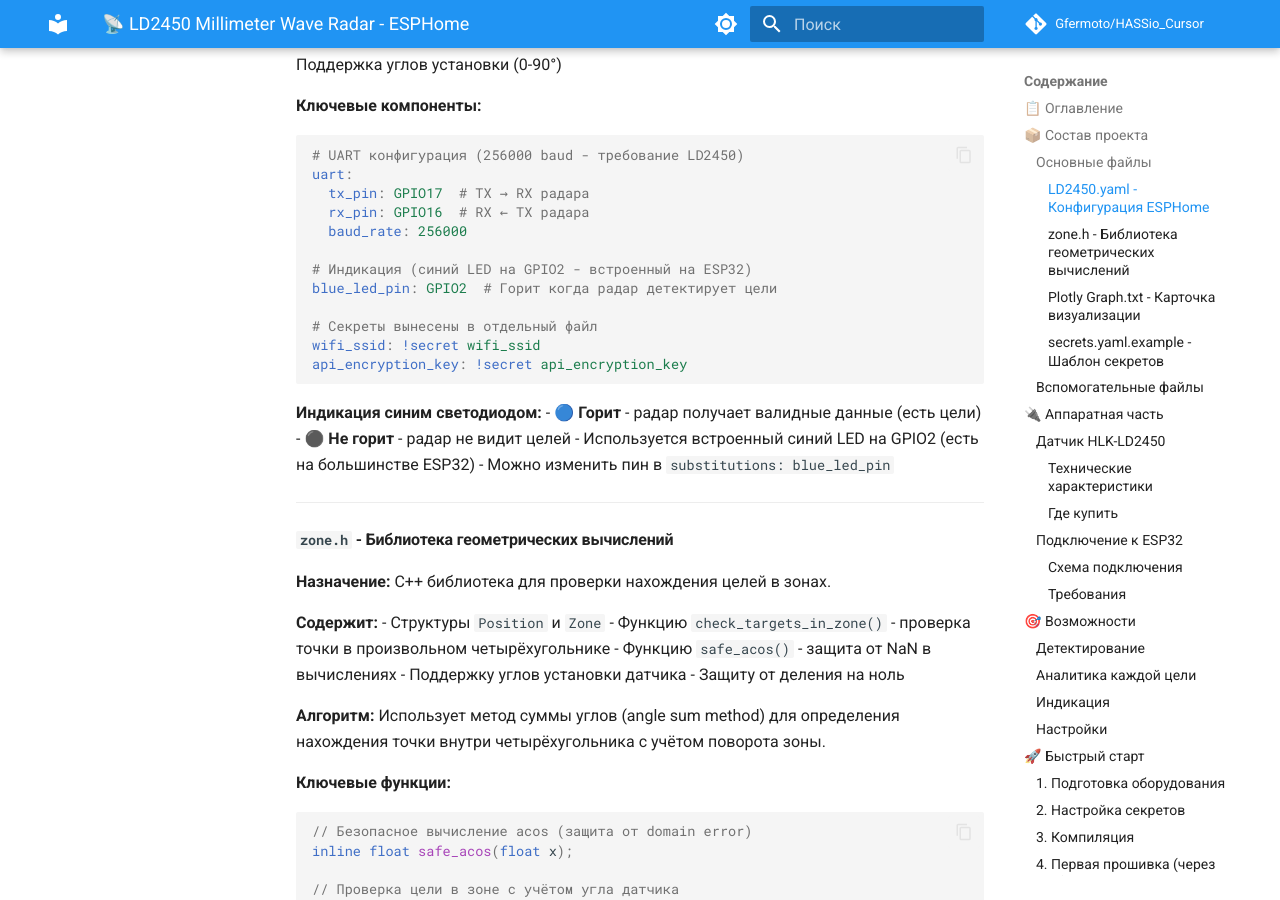
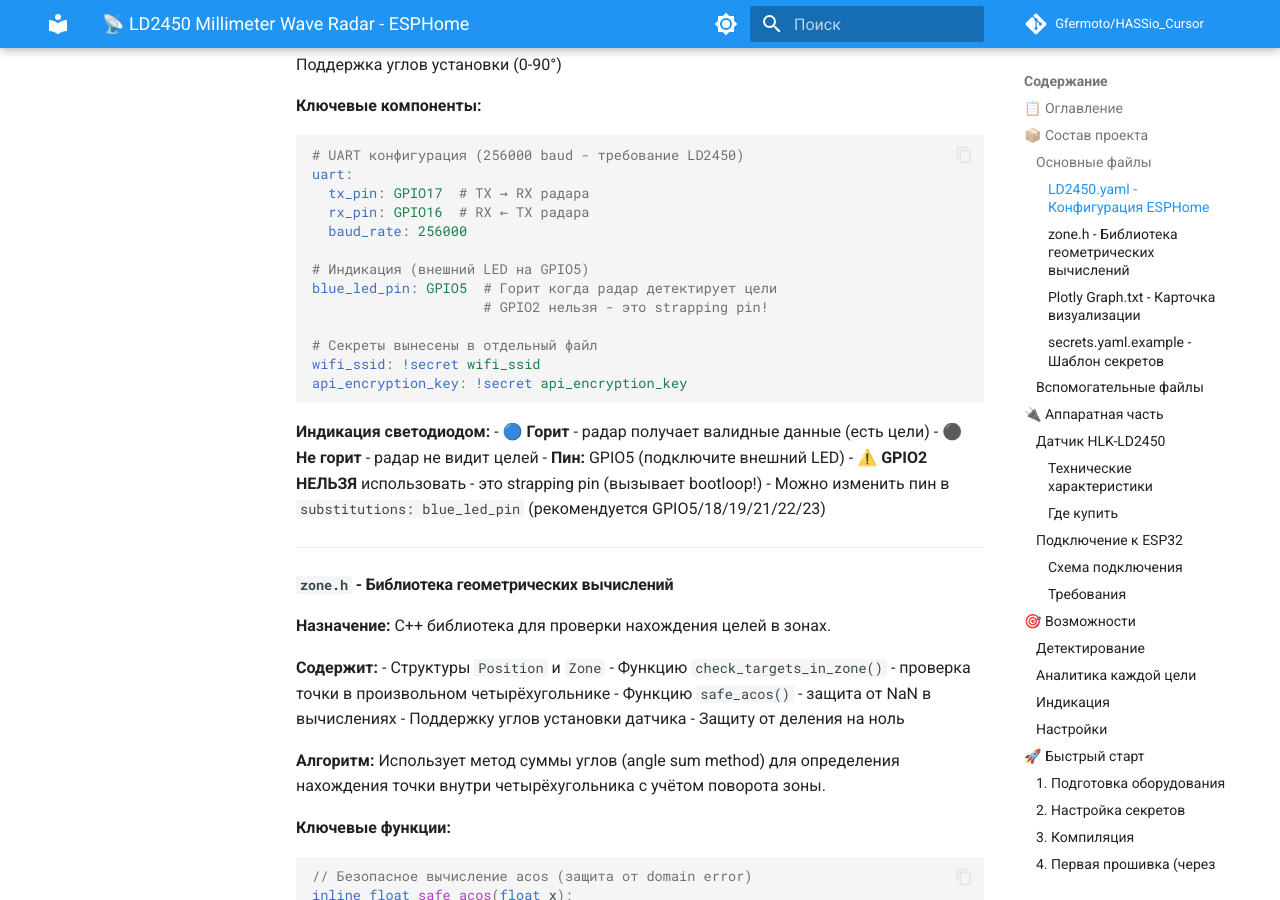
Before and after one commit to Gfermoto/HASSio_Cursor, an MkDocs documentation site: the page built from docs/examples/esphome/LD2450/README.md, in a window 1280 px wide and 900 px high, scrolled down 1046 px. Built offline with MkDocs 1.6.1 and Material for MkDocs 9.7.7, drawn with Linux system fonts in a browser that asks for light colours; comment, search, counter and statistics services are not loaded; some of the changed text lies outside the part shown.

Commit message:
fix(esphome/LD2450): КРИТИЧЕСКОЕ ИСПРАВЛЕНИЕ bootloop GPIO2
🚨 СРОЧНОЕ ИСПРАВЛЕНИЕ:
- GPIO2 → GPIO5 для LED индикации
- GPIO2 это strapping pin на ESP32 - вызывает bootloop!
- Теперь используется GPIO5 (безопасный пин)

❌ Проблема:
ESP32 в бесконечном цикле перезагрузок:
"No bootable app partitions in the partition table"

✅ Решение:
- Изменён blue_led_pin: GPIO2 → GPIO5
- GPIO5 безопасен для использования
- Требуется внешний LED (GPIO5 → LED → 220Ω → GND)

⚠️ Strapping pins на ESP32 (НЕЛЬЗЯ использовать):
- GPIO0 - boot mode
- GPIO2 - boot mode (download/flash)
- GPIO12 - flash voltage
- GPIO15 - boot mode

✅ Безопасные пины для LED:
GPIO5, GPIO18, GPIO19, GPIO21, GPIO22, GPIO23

BREAKING CHANGE: Требуется перепрошивка ESP32 через USB

````diff
--- a/docs/examples/esphome/LD2450/LD2450.yaml
+++ b/docs/examples/esphome/LD2450/LD2450.yaml
@@ -17,9 +17,10 @@
   # specify below pin numbers of your LD2450
   tx_pin_ld2450: GPIO17
   rx_pin_ld2450: GPIO16
-  # Blue LED indicator (GPIO2 - built-in blue LED on most ESP32)
+  # Blue LED indicator (GPIO2 is strapping pin - use external LED!)
   # Lights up when radar receives valid data from targets
-  blue_led_pin: GPIO2
+  # Change to your external LED pin or use GPIO5/GPIO18/GPIO19/GPIO21/GPIO22/GPIO23
+  blue_led_pin: GPIO5
 
 #ESP32/LD2450 : Human Presence Sensor by Zone
 esphome:
--- a/docs/examples/esphome/LD2450/README.md
+++ b/docs/examples/esphome/LD2450/README.md
@@ -46,19 +46,21 @@
   rx_pin: GPIO16  # RX ← TX радара
   baud_rate: 256000
 
-# Индикация (синий LED на GPIO2 - встроенный на ESP32)
-blue_led_pin: GPIO2  # Горит когда радар детектирует цели
+# Индикация (внешний LED на GPIO5)
+blue_led_pin: GPIO5  # Горит когда радар детектирует цели
+                     # GPIO2 нельзя - это strapping pin!
 
 # Секреты вынесены в отдельный файл
 wifi_ssid: !secret wifi_ssid
 api_encryption_key: !secret api_encryption_key
 ```
 
-**Индикация синим светодиодом:**
+**Индикация светодиодом:**
 - 🔵 **Горит** - радар получает валидные данные (есть цели)
 - ⚫ **Не горит** - радар не видит целей
-- Используется встроенный синий LED на GPIO2 (есть на большинстве ESP32)
-- Можно изменить пин в `substitutions: blue_led_pin`
+- **Пин:** GPIO5 (подключите внешний LED)
+- ⚠️ **GPIO2 НЕЛЬЗЯ** использовать - это strapping pin (вызывает bootloop!)
+- Можно изменить пин в `substitutions: blue_led_pin` (рекомендуется GPIO5/18/19/21/22/23)
 
 ---
 
@@ -177,9 +179,12 @@
 │  TX       ──┼───────────┼─── GPIO16 RX │
 │  RX       ──┼───────────┼─── GPIO17 TX │
 │             │           │              │
-│             │           │ GPIO2 (🔵)   │ ← Синий LED (встроенный)
-│             │           │              │   Горит при валидных данных
+│             │           │ GPIO5 ───────┼─── 🔵 LED (опционально)
+│             │           │              │    + резистор 220Ω → GND
 └─────────────┘           └──────────────┘
+
+⚠️ GPIO2 НЕЛЬЗЯ использовать - это strapping pin (вызывает bootloop)!
+   Используйте GPIO5/18/19/21/22/23 для внешнего LED.
 ```
 
 #### Требования
@@ -222,10 +227,11 @@
 
 ### Индикация
 
-- 🔵 **Синий светодиод (GPIO2)** - встроенный на ESP32
+- 🔵 **Светодиод (GPIO5)** - опциональный внешний LED
   - Горит когда радар получает валидные данные
-  - Мигает при детектировании целей
   - Позволяет визуально контролировать работу без Home Assistant
+  - Подключение: GPIO5 → LED → резистор 220Ω → GND
+  - ⚠️ **Не используйте GPIO2** - это strapping pin (вызывает bootloop!)
 
 ### Настройки
 
@@ -287,9 +293,10 @@
 ```
 
 **Проверка работы:**
-- 🔵 **Синий светодиод** должен загореться когда радар детектирует движение
+- Если подключили внешний LED на GPIO5 - он должен загореться при детектировании
 - Подвигайтесь перед датчиком - LED должен реагировать
-- Если LED не горит - проверьте подключение TX/RX проводов
+- Проверьте логи на наличие данных от радара
+- Если нет данных - проверьте подключение TX/RX проводов
 
 ### 5. Последующие обновления (OTA по WiFi)
 
````
